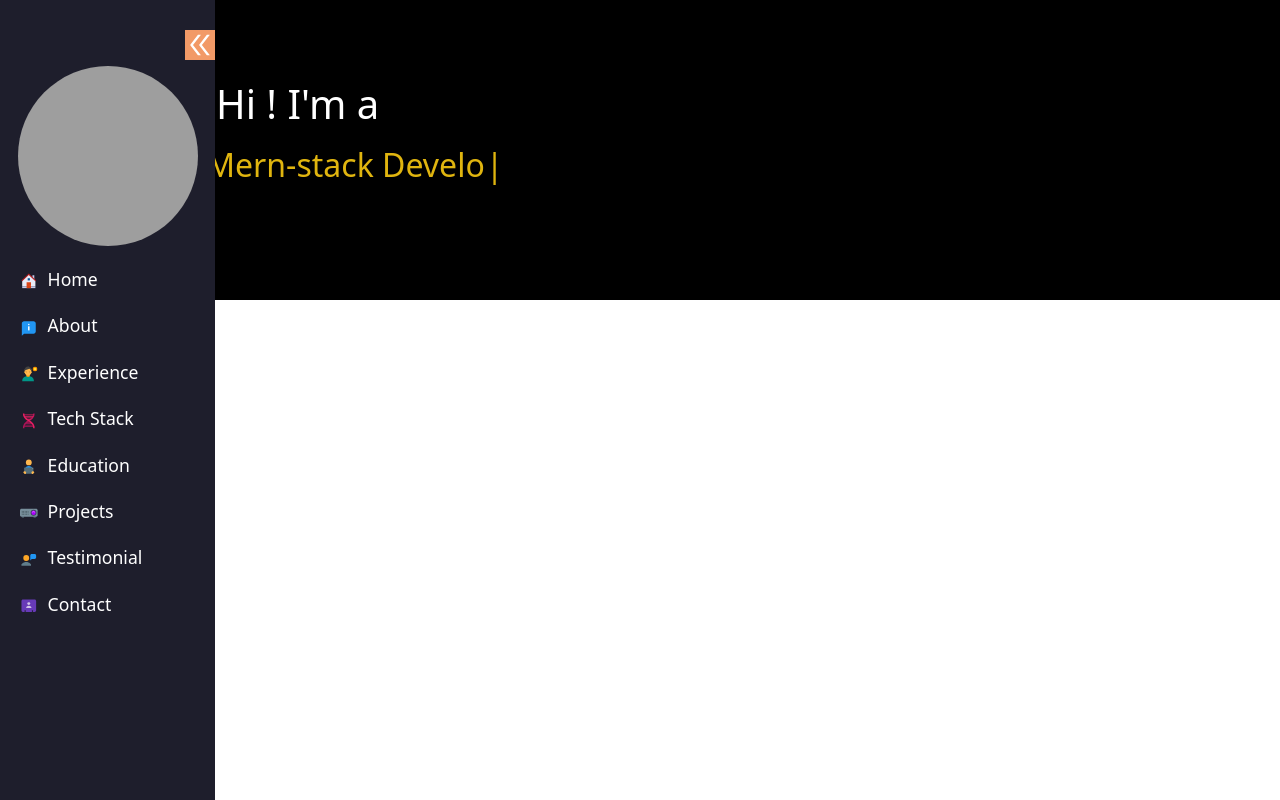
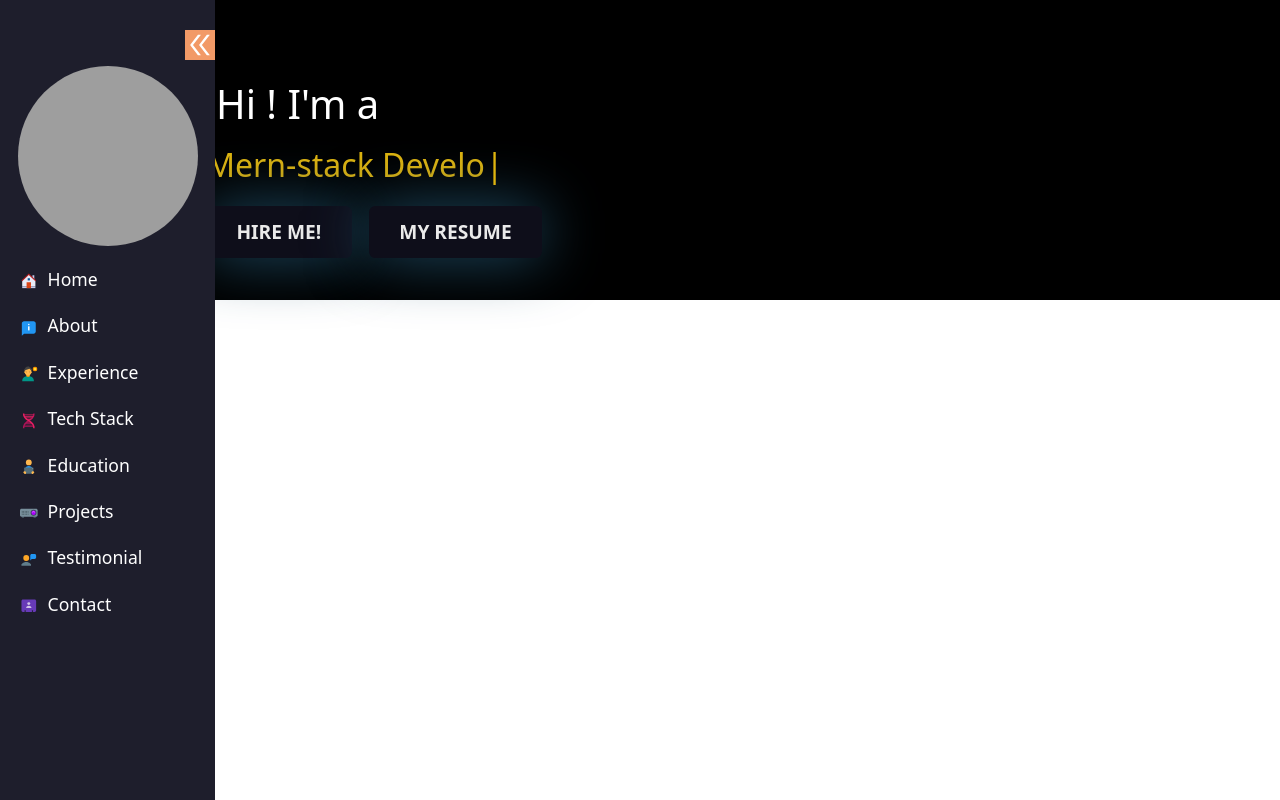
Before and after one commit to Haris-Mohanty/PortFolio2, a React (Create React App) app in the folder client/: page / in a window 1280 px wide. Built offline with nearby package versions, Linux system fonts and the light colour scheme; grey boxes are pictures that could not be loaded.

Commit message:
client- src- pages- Home- Home.js- Added two buttons hire me resume.

```diff
--- a/client/src/pages/Home/Home.css
+++ b/client/src/pages/Home/Home.css
@@ -9,4 +9,68 @@
 }
 .home-content h2 {
   color: #e0b50f;
+  margin-bottom: 22px;
 }
+
+/* HIRE ME BUTTON CODE START */
+.btn-hire {
+  font-size: 1.2rem;
+  padding: 0.7rem 1.9rem;
+  border: none;
+  outline: none;
+  border-radius: 0.4rem;
+  cursor: pointer;
+  text-transform: uppercase;
+  background-color: rgb(14, 14, 26);
+  color: rgb(234, 234, 234);
+  font-weight: 700;
+  transition: 0.6s;
+  box-shadow: 0px 0px 60px #1f4c65;
+}
+
+.btn-hire:active {
+  scale: 0.92;
+}
+
+.btn-hire:hover {
+  background: rgb(2, 29, 78);
+  background: linear-gradient(
+    270deg,
+    rgba(2, 29, 78, 0.681) 0%,
+    rgba(31, 215, 232, 0.873) 60%
+  );
+  color: rgb(4, 4, 38);
+}
+/* HIRE ME BUTTON CODE END */
+
+/* CV BUTTON CODE START */
+.btn-cv {
+  font-size: 1.2rem;
+  padding: 0.7rem 1.9rem;
+  margin-left: 0.9em;
+  border: none;
+  outline: none;
+  border-radius: 0.4rem;
+  cursor: pointer;
+  text-transform: uppercase;
+  background-color: rgb(14, 14, 26);
+  color: rgb(234, 234, 234);
+  font-weight: 700;
+  transition: 0.6s;
+  box-shadow: 0px 0px 60px #1f4c65;
+}
+
+.btn-cv:active {
+  scale: 0.92;
+}
+
+.btn-cv:hover {
+  background: rgb(2, 29, 78);
+  background: linear-gradient(
+    270deg,
+    rgba(2, 29, 78, 0.681) 0%,
+    rgba(31, 115, 232, 0.873) 60%
+  );
+  color: rgb(149, 149, 219);
+}
+/* CV BUTTON CODE END */
--- a/client/src/pages/Home/Home.js
+++ b/client/src/pages/Home/Home.js
@@ -22,6 +22,10 @@ const Home = () => {
               }}
             />
           </h2>
+          <div className="home-buttons">
+            <button className="btn btn-hire">Hire me!</button>
+            <button className="btn btn-cv">My Resume</button>
+          </div>
         </div>
       </div>
     </>
```
